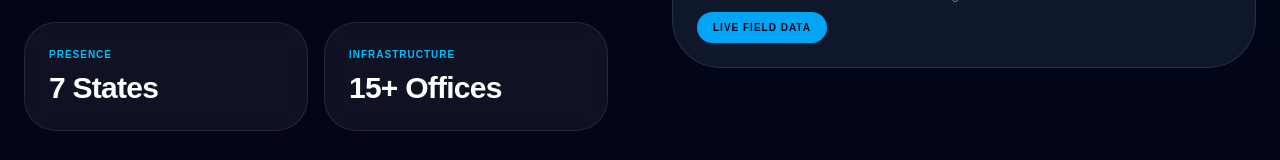
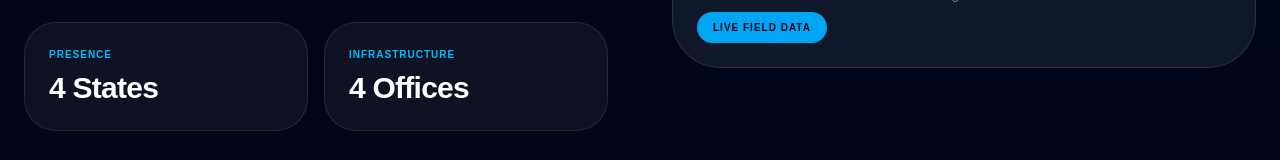
Before and after one commit to Hon-Tap/AGESOS, a Next.js app in the folder frontend/: page /where-we-work in a window 1280 px wide. Shown: the part 515-675 px from the top of the page. Built offline with nearby package versions, Linux system fonts and the light colour scheme.

Commit message:
updating Where-we-work page

```diff
--- a/frontend/src/app/where-we-work/page.tsx
+++ b/frontend/src/app/where-we-work/page.tsx
@@ -80,11 +80,11 @@ export default function WhereWeWork() {
               <div className="flex flex-wrap gap-4">
                 <div className="bg-white/5 border border-white/10 backdrop-blur-md p-6 rounded-[2rem] flex-1 min-w-[200px]">
                   <p className="text-[10px] font-black uppercase tracking-widest text-sky-400 mb-2">Presence</p>
-                  <p className="text-3xl font-bold text-white tracking-tight">7 States</p>
+                  <p className="text-3xl font-bold text-white tracking-tight">4 States</p>
                 </div>
                 <div className="bg-white/5 border border-white/10 backdrop-blur-md p-6 rounded-[2rem] flex-1 min-w-[200px]">
                   <p className="text-[10px] font-black uppercase tracking-widest text-sky-400 mb-2">Infrastructure</p>
-                  <p className="text-3xl font-bold text-white tracking-tight">15+ Offices</p>
+                  <p className="text-3xl font-bold text-white tracking-tight">4 Offices</p>
                 </div>
               </div>
             </motion.div>
```
